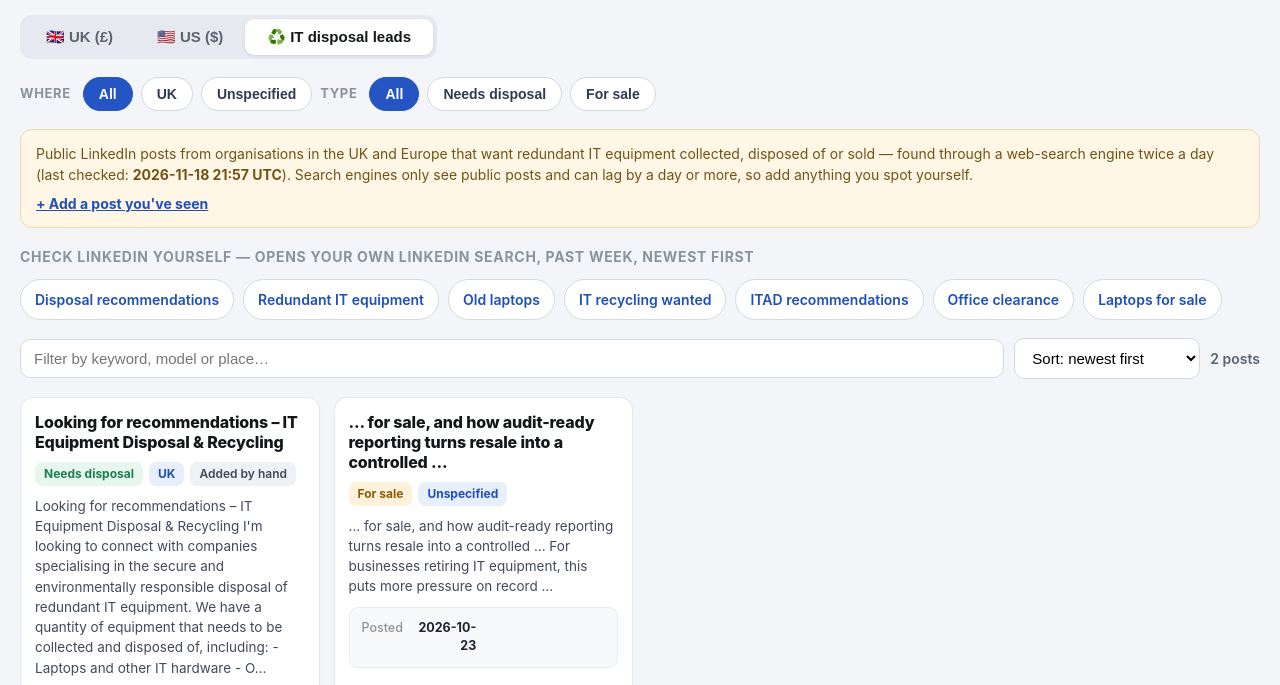
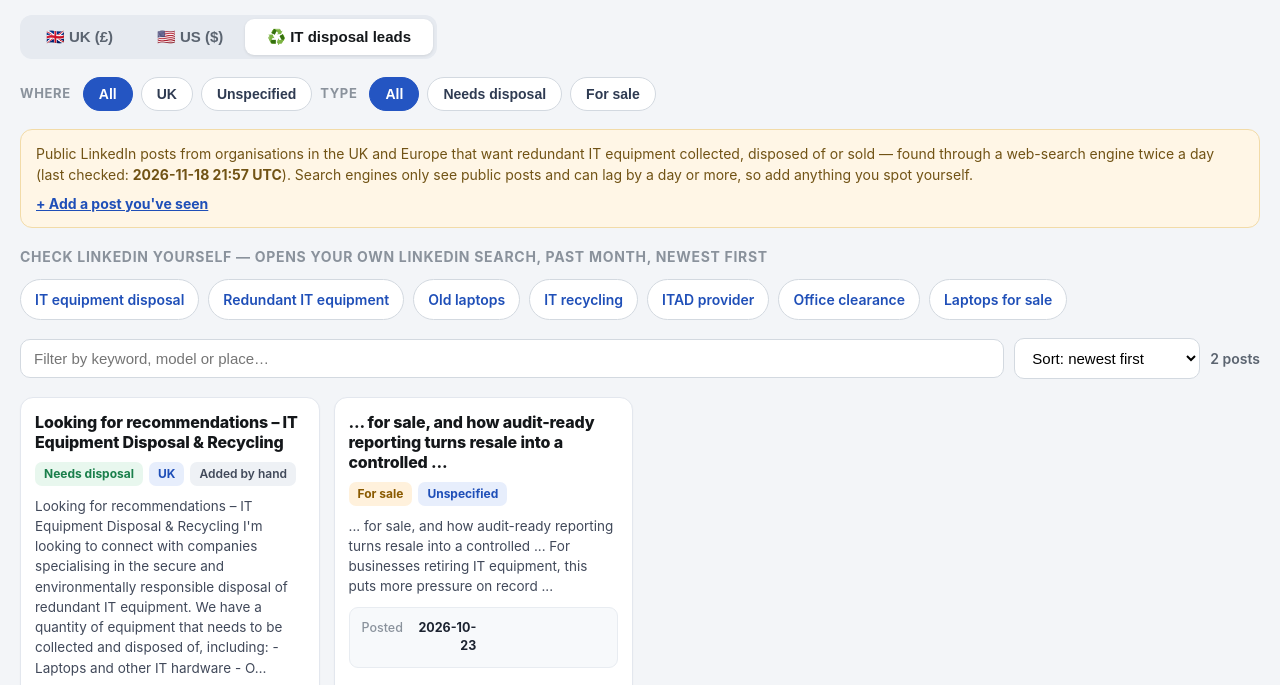
Before and after one commit to mismail-ui/laptop-deals, a plain HTML site: page index.html in a window 1280 px wide. Both pictures are taken after a click on the button "♻️ IT disposal leads". Shown: the part 101-786 px from the top of the page. Drawn offline with Linux system fonts and the light colour scheme.

Commit message:
Loosen the LinkedIn search shortcuts and widen them to the past month (#6)
Claude-Session: https://claude.ai/code/session_01Ct1huoUjz2UBMz3si7eY6G

Co-authored-by: Claude <noreply@anthropic.com>

```diff
--- a/index.html
+++ b/index.html
@@ -90,7 +90,7 @@ body[data-mode="leads"] .dealsonly { display: none; }
   </div>
 
   <div class="leadsonly">
-    <div class="section-title" style="margin-top:0">Check LinkedIn yourself — opens your own LinkedIn search, past week, newest first</div>
+    <div class="section-title" style="margin-top:0">Check LinkedIn yourself — opens your own LinkedIn search, past month, newest first</div>
     <div class="retailers" id="lisearches" style="margin-bottom:18px"></div>
   </div>
 
@@ -174,16 +174,16 @@ function leadChips(label, which, current, values){
 // Shortcuts into LinkedIn's own post search. They open in the visitor's logged-in
 // LinkedIn; nothing here reads LinkedIn automatically.
 const LI_SEARCHES = [
-  ['Disposal recommendations', '"IT equipment" disposal recommendations'],
-  ['Redundant IT equipment', '"redundant IT equipment"'],
-  ['Old laptops', '"old laptops" recommend'],
-  ['IT recycling wanted', '"IT recycling" looking for'],
-  ['ITAD recommendations', 'ITAD recommend'],
-  ['Office clearance', '"office clearance" IT equipment'],
-  ['Laptops for sale', 'laptops "for sale" surplus']
+  ['IT equipment disposal', 'IT equipment disposal'],
+  ['Redundant IT equipment', 'redundant IT equipment'],
+  ['Old laptops', 'old laptops recycle'],
+  ['IT recycling', 'IT recycling recommendations'],
+  ['ITAD provider', 'ITAD provider'],
+  ['Office clearance', 'office clearance IT equipment'],
+  ['Laptops for sale', 'surplus laptops for sale']
 ];
 const liSearchUrl = q => 'https://www.linkedin.com/search/results/content/?keywords=' + encodeURIComponent(q) +
-  '&datePosted=' + encodeURIComponent('"past-week"') + '&sortBy=' + encodeURIComponent('"date_posted"') + '&origin=FACETED_SEARCH';
+  '&datePosted=' + encodeURIComponent('"past-month"') + '&sortBy=' + encodeURIComponent('"date_posted"') + '&origin=FACETED_SEARCH';
 document.getElementById('lisearches').innerHTML = LI_SEARCHES.map(([label, q]) =>
   `<a href="${esc(liSearchUrl(q))}" target="_blank" rel="noopener noreferrer">${esc(label)}</a>`).join('');
 const KIND_ORDER = ['Needs disposal','For sale','ITAD / buyer advert','Other'];
```
